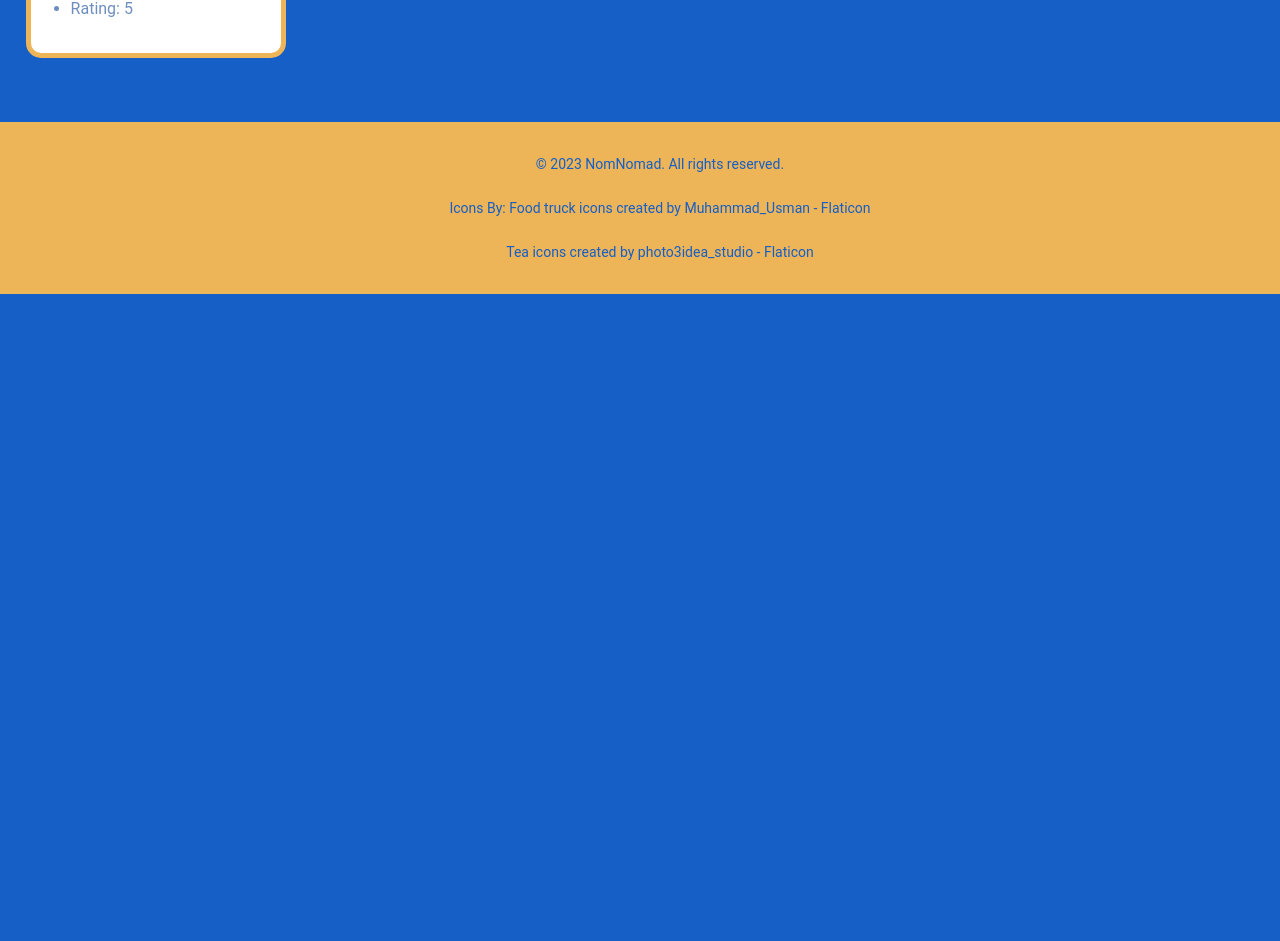
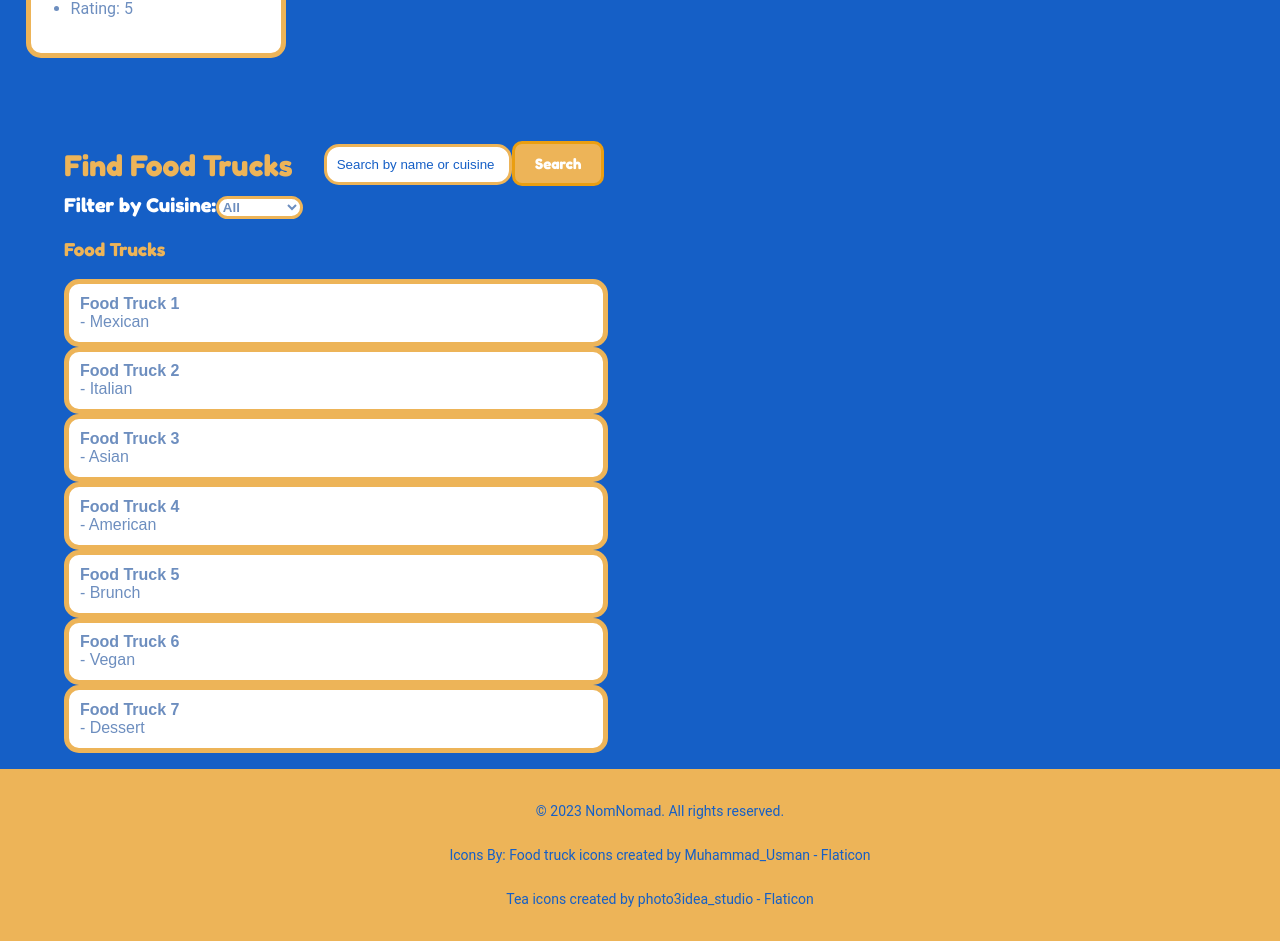
Before and after one commit to Volcomix13/03-Nom-Nomad, a React (Create React App) app in the folder client/: page /dashboard in a window 1280 px wide. Shown: the part 560-1501 px from the top of the page. Before the commit the page ends 854 px from the top, so only its background shows below. Built offline with nearby package versions, Linux system fonts and the light colour scheme; a web font is replaced by a local one.

Commit message:
fixed dashboard and foodtrucksearch functions

```diff
--- a/client/src/components/FoodTruckSearch.js
+++ b/client/src/components/FoodTruckSearch.js
@@ -1,55 +1,6 @@
-<<<<<<< HEAD
-// import React, { Component } from 'react';
-
-// class FoodTruckSearch extends Component {
-//   constructor() {
-//     super();
-//     this.state = {
-//       searchTerm: '',
-//       selectedCuisine: 'All', // Default to show all cuisine categories
-//       foodTrucks: [
-//         { id: 1, name: 'Food Truck 1', cuisine: 'Mexican' },
-//         { id: 2, name: 'Food Truck 2', cuisine: 'Italian' },
-//         { id: 3, name: 'Food Truck 3', cuisine: 'Asian' },
-//         { id: 4, name: 'Food Truck 4', cuisine: 'American' },
-//         { id: 5, name: 'Food Truck 5', cuisine: 'Brunch' },
-//         { id: 6, name: 'Food Truck 6', cuisine: 'Vegan' },
-//         { id: 7, name: 'Food Truck 7', cuisine: 'Dessert' },
-
-//       ],
-//     };
-//   }
-
-//   handleSearchChange = (e) => {
-//     this.setState({ searchTerm: e.target.value });
-//   }
-
-//   handleCuisineChange = (e) => {
-//     this.setState({ selectedCuisine: e.target.value });
-//   }
-
-//   handleSearch = () => {
-//     const { searchTerm, selectedCuisine } = this.state;
-
-
-//     const filteredFoodTrucks = foodTrucks.filter((truck) => {
-//       const matchesSearchTerm = truck.name.toLowerCase().includes(searchTerm.toLowerCase());
-//       const matchesCuisine = selectedCuisine === 'All' || truck.cuisine === selectedCuisine;
-
-//       return matchesSearchTerm && matchesCuisine;
-//     });
-//     this.setState({ foodTrucks: filteredFoodTrucks });
-//   }
-
-//   render() {
-//     const { searchTerm, selectedCuisine, foodTrucks } = this.state;
-
-//     // Create an array of unique cuisine categories from the food trucks data
-//     const cuisineCategories = [...new Set(foodTrucks.map((truck) => truck.cuisine))];
-=======
 import React, { useState } from 'react';
 
-function FoodTruckSearch() {
+const FoodTruckSearch = () => {
   const [searchTerm, setSearchTerm] = useState('');
   const [selectedCuisine, setSelectedCuisine] = useState('All');
   const [foodTrucks, setFoodTrucks] = useState([
@@ -82,54 +33,53 @@ function FoodTruckSearch() {
 
   const cuisineCategories = [...new Set(foodTrucks.map((truck) => truck.cuisine))];
 
->>>>>>> de7ae1d18bc3a97abb26de3bbe24696d7410af42
 
-//     return (
-//       <div className="food-truck-search" id="truck-search">
-//             <div id="search-row">
-//             <h2>Find Food Trucks</h2>
-//                 <div className="search-bar" id="dashboard-search-bar">
-//                 <input
-//                     type="text"
-//                     placeholder="Search by name or cuisine"
-//                     value={searchTerm}
-//                     onChange={this.handleSearchChange}
-//                 />
-//                 <button id="dashboard-search-btn" onClick={this.handleSearch}>Search</button>
-//                 </div>
-//             </div>
-//             <div className="filter-by-cuisine" id="filter-by">
-//             <label>Filter by Cuisine:</label>
-//             <select value={selectedCuisine} onChange={this.handleCuisineChange}>
-//                 <option value="All">All</option>
-//                 {cuisineCategories.map((category) => (
-//                 <option key={category} value={category}>
-//                     {category}
-//                 </option>
-//                 ))}
-//             </select>
-//             </div>
-//             <div className="food-truck-list" id="truck-list">
-//             <h3>Food Trucks</h3>
-//             <ul>
-//                 {foodTrucks
-//                 .filter((truck) => {
-//                     if (selectedCuisine === 'All') {
-//                     return true; // Show all food trucks if "All" is selected
-//                     } else {
-//                     return truck.cuisine === selectedCuisine;
-//                     }
-//                 })
-//                 .map((truck) => (
-//                     <li key={truck.id}>
-//                     <strong>{truck.name}</strong> - {truck.cuisine}
-//                     </li>
-//                 ))}
-//             </ul>
-//             </div>
-//         </div>
-//     );
-//   }
-// }
+    return (
+      <div className="food-truck-search" id="truck-search">
+            <div id="search-row">
+            <h2>Find Food Trucks</h2>
+                <div className="search-bar" id="dashboard-search-bar">
+                <input
+                    type="text"
+                    placeholder="Search by name or cuisine"
+                    value={searchTerm}
+                    onChange={handleSearchChange}
+                />
+                <button id="dashboard-search-btn" onClick={handleSearch}>Search</button>
+                </div>
+            </div>
+            <div className="filter-by-cuisine" id="filter-by">
+            <label>Filter by Cuisine:</label>
+            <select value={selectedCuisine} onChange={handleCuisineChange}>
+                <option value="All">All</option>
+                {cuisineCategories.map((category) => (
+                <option key={category} value={category}>
+                    {category}
+                </option>
+                ))}
+            </select>
+            </div>
+            <div className="food-truck-list" id="truck-list">
+            <h3>Food Trucks</h3>
+            <ul>
+                {foodTrucks
+                .filter((truck) => {
+                    if (selectedCuisine === 'All') {
+                    return true; // Show all food trucks if "All" is selected
+                    } else {
+                    return truck.cuisine === selectedCuisine;
+                    }
+                })
+                .map((truck) => (
+                    <li key={truck.id}>
+                    <strong>{truck.name}</strong> - {truck.cuisine}
+                    </li>
+                ))}
+            </ul>
+            </div>
+        </div>
+    );
+}
 
-// // export default FoodTruckSearch;
+
+export default FoodTruckSearch;
--- a/client/src/pages/dashboard.js
+++ b/client/src/pages/dashboard.js
@@ -1,4 +1,5 @@
 import React, { useState } from 'react';
+import FoodTruckSearch from '../components/FoodTruckSearch';
 
 const Dashboard = () => {
     const [favoriteFoodTrucks] = useState([
@@ -41,7 +42,10 @@ const Dashboard = () => {
                 </ul>
                 </div>
             </div>
+
+        < FoodTruckSearch />
         </div>
+
     );
 }
 
```
